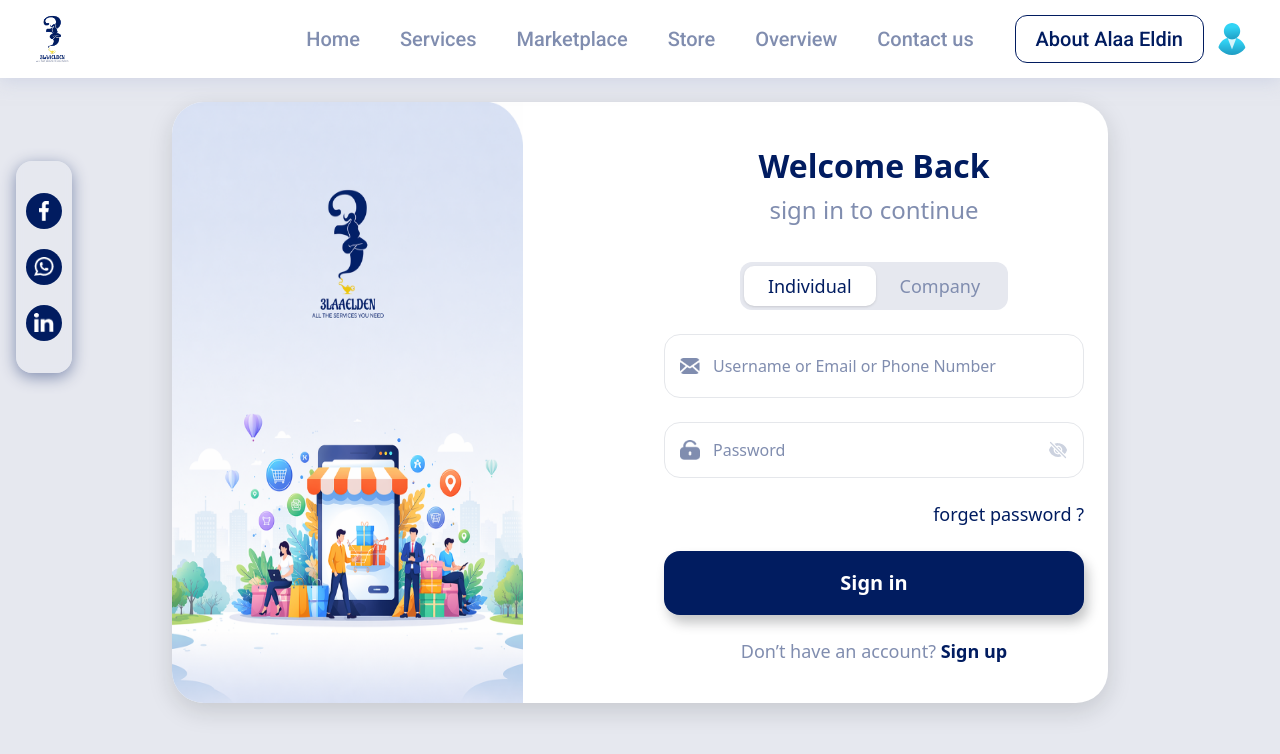
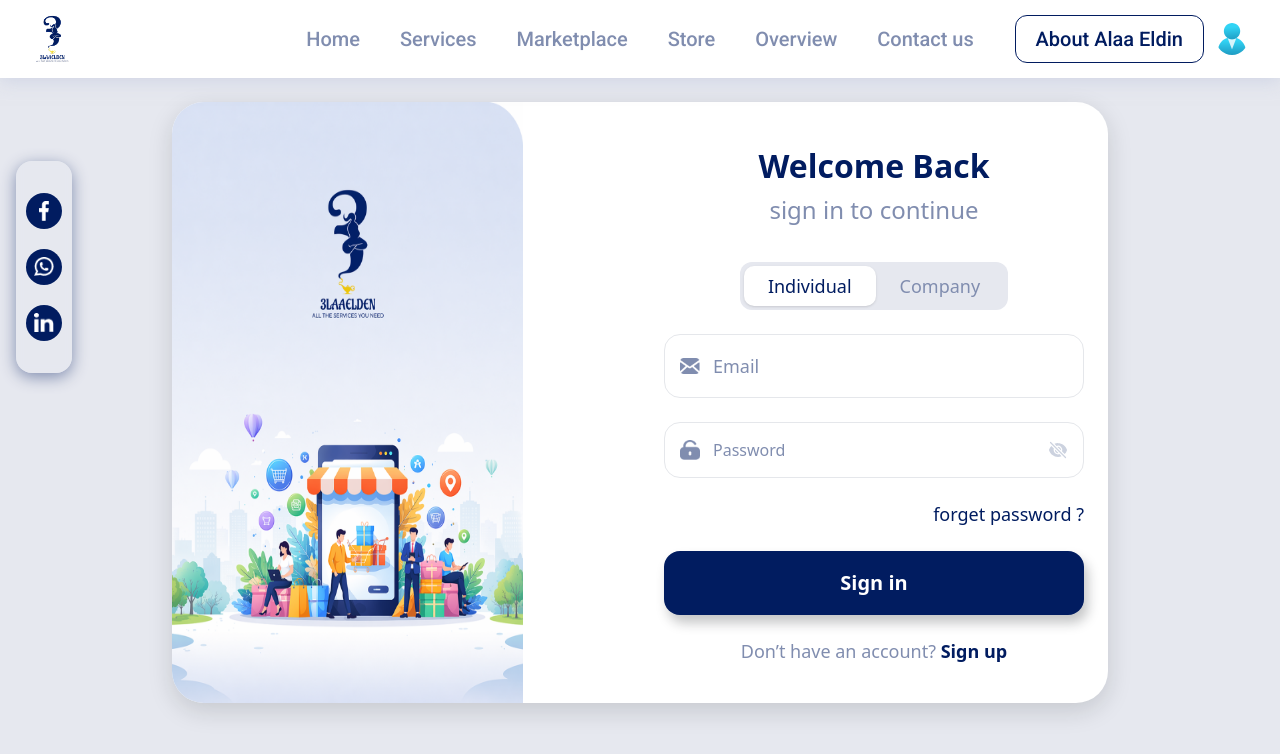
Before and after one commit to yassersalem74/ALAA-ELDIEN, a React (Vite) app: page /login in a window 1280 px wide. Shown: the top 754 px of the page. Built offline with nearby package versions, Linux system fonts and the light colour scheme; no server answers.

Commit message:
Feature/ implment login form with API

```diff
--- a/src/api/auth/auth.api.js
+++ b/src/api/auth/auth.api.js
@@ -9,6 +9,12 @@ export const registerUser = async (data) => {
 
 export const verifyOtp = async (data) => {
   const res = await api.post(AUTH_ENDPOINTS.VERIFY_OTP, data);
+
+  return res.data;
+};
+
+export const loginUser = async (data) => {
+  const res = await api.post(AUTH_ENDPOINTS.LOGIN, data);
 
   return res.data;
 };
--- a/src/api/auth/auth.endpoints.js
+++ b/src/api/auth/auth.endpoints.js
@@ -1,6 +1,7 @@
 export const AUTH_ENDPOINTS = {
   REGISTER: "/api/v1/user/register",
   VERIFY_OTP: "/api/v1/user/verify-otp",
+  LOGIN: "/api/v1/user/login",
   GOVERNORATES: (language = "en") => `/api/v1/governorate/${language}`,
   NEIGHBORHOODS: "/api/v1/neighborhood",
 };
--- a/src/components/auth/forms/login/LoginForm.jsx
+++ b/src/components/auth/forms/login/LoginForm.jsx
@@ -2,26 +2,96 @@ import { useState } from "react";
 import { useForm } from "react-hook-form";
 import { useNavigate } from "react-router-dom";
 import PasswordToggle from "../../../common/PasswordToggle";
+import { loginUser } from "../../../../api/auth/auth.api";
 
 import loginImage from "../../../../assets/images/auth/login.png";
 import emailIcon from "../../../../assets/images/auth/email.png";
 
+const getApiErrorMessage = (error) => {
+  const data = error?.response?.data;
+
+  const formatValidationError = (item) => {
+    if (typeof item === "string") return item;
+
+    const message = item?.message || item?.msg || item?.error;
+    const field = item?.path || item?.field || item?.param;
+
+    if (message && field) return `${field}: ${message}`;
+    if (message) return message;
+    if (field) return `${field} is invalid`;
+
+    return JSON.stringify(item);
+  };
+
+  if (Array.isArray(data)) {
+    return data.map(formatValidationError).join(", ");
+  }
+
+  if (typeof data?.message === "string") return data.message;
+  if (typeof data?.error === "string") return data.error;
+  if (Array.isArray(data?.errors)) {
+    return data.errors.map(formatValidationError).join(", ");
+  }
+
+  if (error?.response?.status === 403) return "Please verify your email first.";
+  if (error?.response?.status === 401) return "Invalid email or password.";
+  if (error?.response?.status === 404) return "User not found.";
+
+  return error?.message || "Something went wrong. Please try again.";
+};
+
+const getAuthToken = (data) =>
+  data?.token ||
+  data?.accessToken ||
+  data?.data?.token ||
+  data?.data?.accessToken ||
+  data?.user?.token;
+
+const getAuthUser = (data) => data?.user || data?.data?.user;
+
 export default function LoginForm() {
   const [accountType, setAccountType] = useState("individual");
-  const { register, handleSubmit, setValue } = useForm({
-    defaultValues: {
-      accountType: "individual",
-    },
+  const [apiError, setApiError] = useState("");
+  const [isSubmitting, setIsSubmitting] = useState(false);
+  const {
+    register,
+    handleSubmit,
+    formState: { errors },
+  } = useForm({
+    mode: "onChange",
   });
   const navigate = useNavigate();
 
   const handleAccountTypeChange = (type) => {
     setAccountType(type);
-    setValue("accountType", type, { shouldDirty: true });
   };
 
-  const onSubmit = (data) => {
-    console.log(data);
+  const onSubmit = async (data) => {
+    setIsSubmitting(true);
+    setApiError("");
+
+    try {
+      const res = await loginUser({
+        email: data.email,
+        password: data.password,
+      });
+
+      console.log("LOGIN RESPONSE", res);
+
+      const token = getAuthToken(res);
+      const user = getAuthUser(res);
+
+      localStorage.setItem("accountType", accountType);
+      if (token) localStorage.setItem("token", token);
+      if (user) localStorage.setItem("user", JSON.stringify(user));
+
+      navigate("/");
+    } catch (error) {
+      console.error("LOGIN API ERROR", error?.response?.data || error);
+      setApiError(getApiErrorMessage(error));
+    } finally {
+      setIsSubmitting(false);
+    }
   };
 
   return (
@@ -48,8 +118,6 @@ export default function LoginForm() {
 
             {/* ===== FORM ===== */}
             <form onSubmit={handleSubmit(onSubmit)} className="space-y-6">
-              <input type="hidden" {...register("accountType")} />
-
               {/* Account Type */}
               <div className="flex justify-center">
                 <div className="flex bg-[#E6E8EF] rounded-xl p-1 text-sm sm:text-lg">
@@ -81,20 +149,37 @@ export default function LoginForm() {
                 </div>
               </div>
 
-              {/* Identifier */}
+              {apiError && (
+                <p className="text-center text-xs sm:text-sm text-red-500">
+                  {apiError}
+                </p>
+              )}
+
+              {/* Email */}
+              <div>
                 <div className="relative">
                   <input
-                  type="text"
-                  placeholder="Username or Email or Phone Number"
-                  {...register("identifier")}
-                  className="
+                    type="email"
+                    placeholder="Email"
+                    {...register("email", {
+                      required: "Email is required",
+                      pattern: {
+                        value: /^\S+@\S+\.\S+$/,
+                        message: "Invalid email format",
+                      },
+                    })}
+                    className={`
                     w-full h-12 sm:h-16 rounded-2xl
                      px-12
-                    text-[12px] sm:text-[16px] leading-6
+                    text-[14px] sm:text-[18px] leading-6
                       placeholder:text-[#808DAF] text-[#011C60]
-                    border border-gray-200
-                    focus:border-[#011C60] outline-none
-                  "
+                    border ${
+                      errors.email
+                        ? "border-red-500 focus:border-red-500"
+                        : "border-gray-200 focus:border-[#011C60]"
+                    }
+                    outline-none
+                  `}
                   />
 
                   <span className="absolute left-4 top-1/2 -translate-y-1/2">
@@ -102,8 +187,28 @@ export default function LoginForm() {
                   </span>
                 </div>
 
+                {errors.email && (
+                  <span className="text-red-500 text-xs">
+                    {errors.email.message}
+                  </span>
+                )}
+              </div>
+
               {/* Password */}
-              <PasswordToggle register={register} name="password" />
+              <div>
+                <PasswordToggle
+                  register={register}
+                  name="password"
+                  validation={{
+                    required: "Password is required",
+                  }}
+                />
+                {errors.password && (
+                  <span className="text-red-500 text-xs">
+                    {errors.password.message}
+                  </span>
+                )}
+              </div>
 
               {/* Forget Password */}
               <div className="text-right">
@@ -130,6 +235,7 @@ export default function LoginForm() {
 
               <button
                 type="submit"
+                disabled={isSubmitting}
                 className="
                                 w-full h-12 sm:h-16
                                 rounded-2xl
@@ -142,10 +248,11 @@ export default function LoginForm() {
                                 hover:-translate-y-0.5
                                 hover:bg-[#02237a]
                                 active:scale-[0.98]
+                                disabled:cursor-not-allowed disabled:opacity-70
                                 cursor-pointer
                             "
               >
-                Sign in
+                {isSubmitting ? "Signing in..." : "Sign in"}
               </button>
 
               {/* Footer */}
```
Lines whose indentation alone changed are shown as unchanged.
